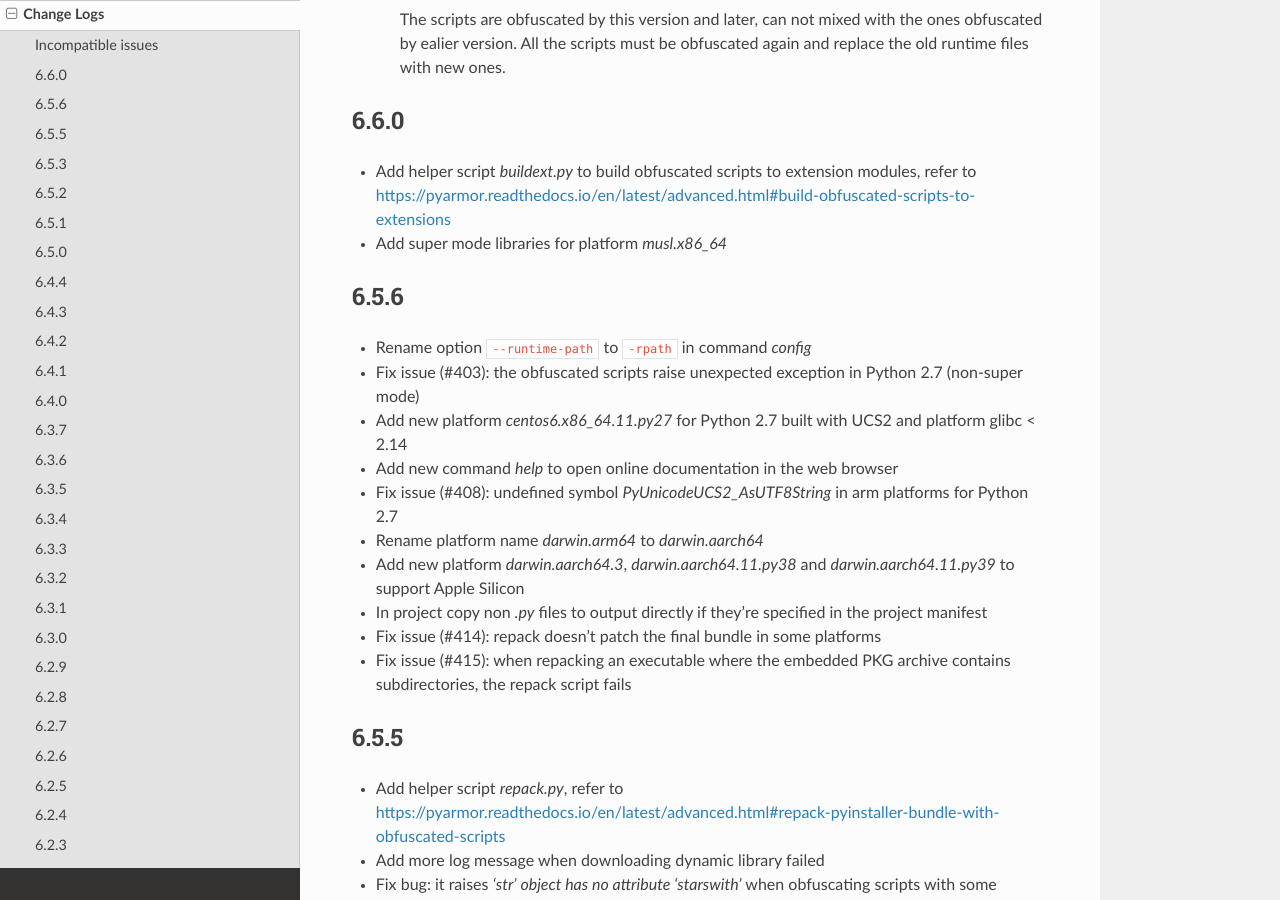
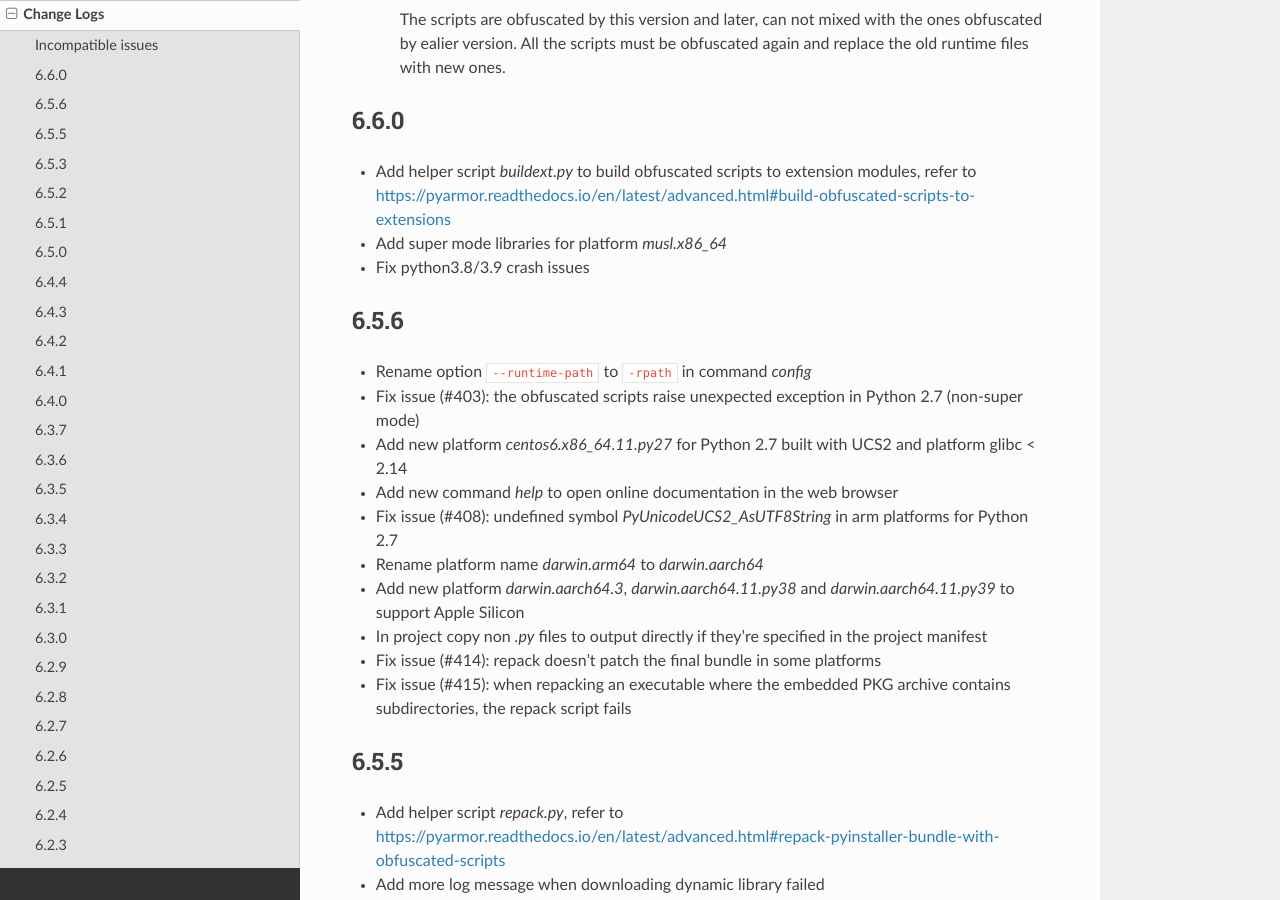
Before and after one commit to dashingsoft/pyarmor, a Sphinx documentation site: the page built from docs/change-logs.rst, in a window 1280 px wide and 900 px high, scrolled down 678 px. Built offline with Sphinx 7.4.7 and the Read the Docs theme 2.0.0, drawn with Linux system fonts in a browser that asks for light colours.

Commit message:
Add change log

```diff
--- a/docs/change-logs.rst
+++ b/docs/change-logs.rst
@@ -38,6 +38,7 @@
   modules, refer to
   https://pyarmor.readthedocs.io/en/latest/advanced.html#build-obfuscated-scripts-to-extensions
 * Add super mode libraries for platform `musl.x86_64`
+* Fix python3.8/3.9 crash issues
 
 6.5.6
 -----
```
